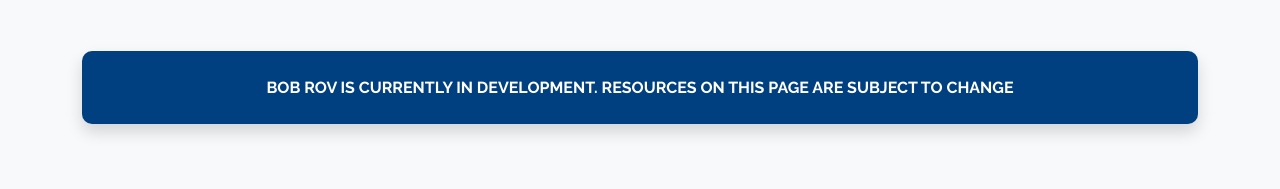
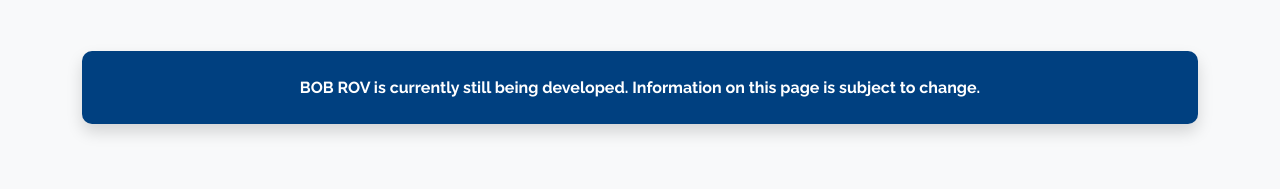
Before and after one commit to syntaxerror019/sunkrobotics, a Flask app: page /bob in a window 1280 px wide. Shown: the part 228-417 px from the top of the page. Run offline with Flask 2, Linux system fonts and the light colour scheme.

Commit message:
Update bob.html

```diff
--- a/src/templates/bob.html
+++ b/src/templates/bob.html
@@ -11,7 +11,7 @@
     <div class="row mb-5">
       <div class="col-12">
         <div class="text-center shadow p-4 mb-3" role="alert" style="border-radius: 10px; background-color: #004080; color: white;">
-          <strong>BOB ROV IS CURRENTLY IN DEVELOPMENT. RESOURCES ON THIS PAGE ARE SUBJECT TO CHANGE</strong>
+          <strong>BOB ROV is currently still being developed. Information on this page is subject to change.</strong>
         </div>
       </div>
     </div>
@@ -60,7 +60,8 @@
                 <div class="dropdown-inner">
                   <h5>Electronics Information</h5>
                   <ul>
-                    <li>Electronics specifications coming soon...</li>
+                    <li>STM32BOBBY - 8 Channel DSHOT ESC Driver (<a href="https://assets.sunkrobotics.com/static/STM32BOBBY/STM32BOBBY.pdf">STM32BOBBY.v1</a>)</li>
+                    <li>More coming soon...</li>
                   </ul>
                 </div>
               </div>
```
